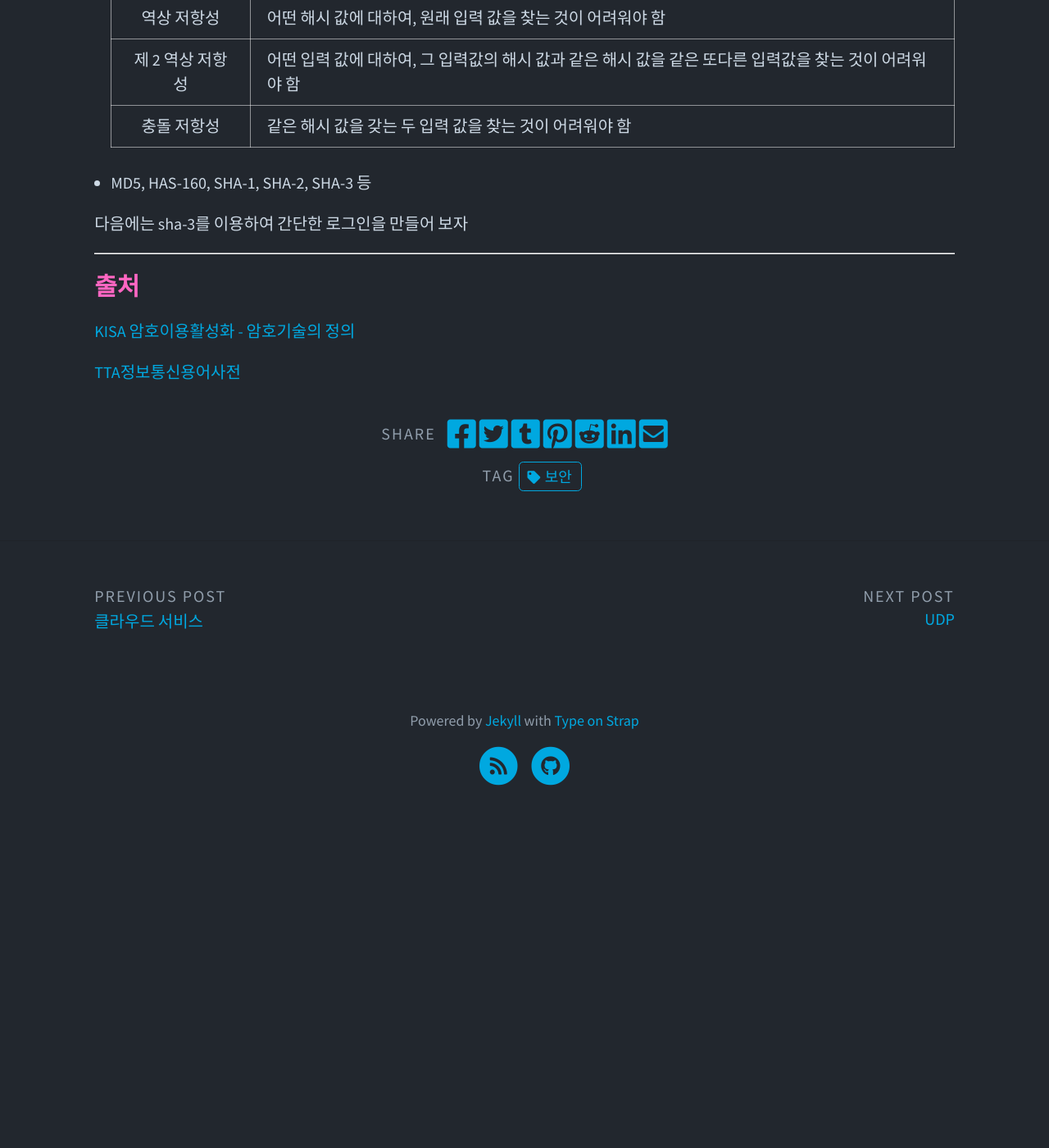
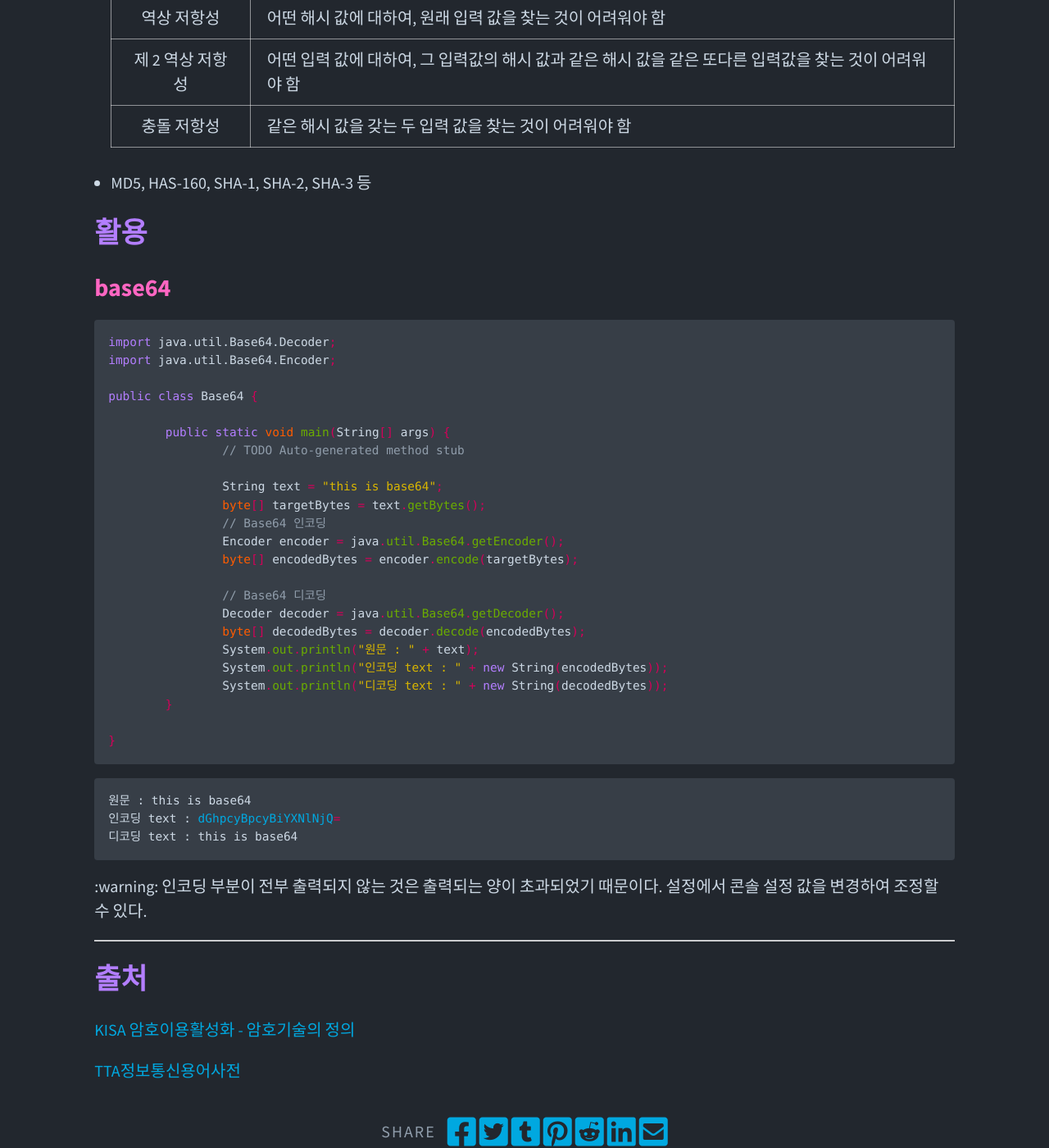
Before and after one commit to laigasus/laigasus.github.io, a Jekyll site: the page built from _posts/2021-07-07-암호화알고리즘.md, in a window 1280 px wide and 1400 px high, scrolled down 2547 px. Shown: the whole window at 82% size. Built offline with Jekyll 4.4.1, drawn with Linux system fonts in a browser that asks for light colours; comment, search, counter and statistics services are not loaded; before the commit the page ends 3544 px from its top, so only the background shows below that.

Commit message:
Update 2021-07-07-암호화알고리즘.md

````diff
--- a/_posts/2021-07-07-암호화알고리즘.md
+++ b/_posts/2021-07-07-암호화알고리즘.md
@@ -104,11 +104,52 @@ tags: [보안]
 
 
 
-다음에는 sha-3를 이용하여 간단한 로그인을 만들어 보자
+## 활용
+
+### base64
+
+```java
+import java.util.Base64.Decoder;
+import java.util.Base64.Encoder;
+
+public class Base64 {
+
+	public static void main(String[] args) {
+		// TODO Auto-generated method stub
+
+		String text = "this is base64";
+		byte[] targetBytes = text.getBytes();
+		// Base64 인코딩
+		Encoder encoder = java.util.Base64.getEncoder();
+		byte[] encodedBytes = encoder.encode(targetBytes);
+
+		// Base64 디코딩
+		Decoder decoder = java.util.Base64.getDecoder();
+		byte[] decodedBytes = decoder.decode(encodedBytes);
+		System.out.println("원문 : " + text);
+		System.out.println("인코딩 text : " + new String(encodedBytes));
+		System.out.println("디코딩 text : " + new String(decodedBytes));
+	}
+
+}
+```
+
+```bash
+원문 : this is base64
+인코딩 text : dGhpcyBpcyBiYXNlNjQ=
+디코딩 text : this is base64
+```
+
+:warning: 인코딩 부분이 전부 출력되지 않는 것은 출력되는 양이 초과되었기 때문이다. 설정에서 콘솔 설정 값을 변경하여 조정할 수 있다.
+
+
+
+
+
 
 ------
 
-### 출처
+## 출처
 
 [KISA 암호이용활성화 - 암호기술의 정의](https://seed.kisa.or.kr/kisa/intro/EgovDefinition.do)
 
````
